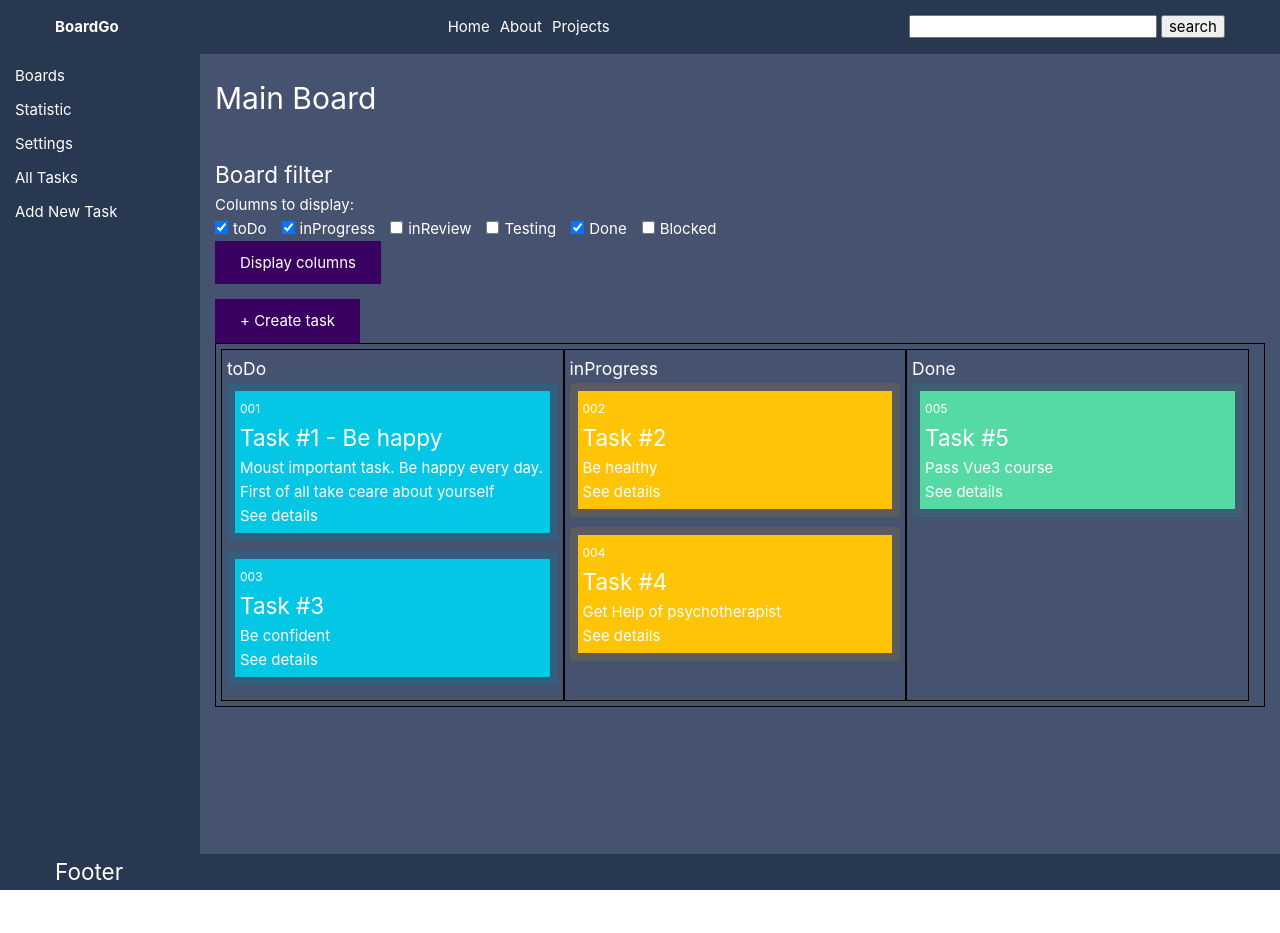
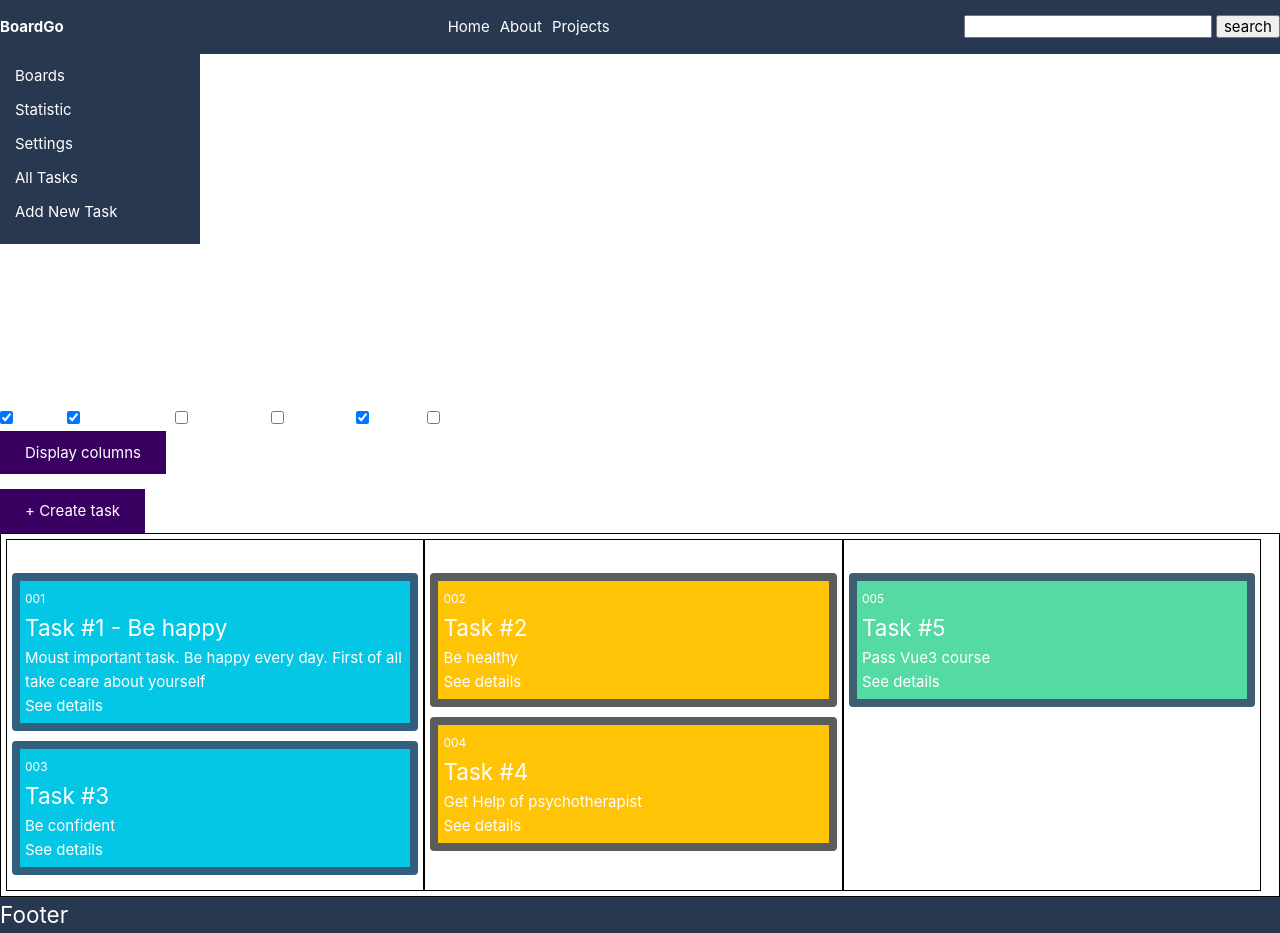
Before and after one commit to 0smir/vue-dashboard-demo, a Vue app: page / in a window 1280 px wide. Before the commit the page ends 890 px from the top, so only its background shows below. Built offline with nearby package versions, Linux system fonts and the light colour scheme.

Commit message:
add Icons template and add corrects to styles link (turn to scss)

```diff
--- a/src/App.vue
+++ b/src/App.vue
@@ -24,22 +24,4 @@ export default {
 }
 </script>
 
-<style>
-.layout {
-  display: flex;
-  flex-wrap: wrap;
-}
-
-.container {
-  margin: 0 auto;
-  max-width: 1200px;
-  padding: 0 15px;
-}
-
-main {
-  height: 100%;
-  min-height: 100vh;
-  background-color: #465370;
-  width: calc(100% - 200px);
-}
-</style>
+<style lang="scss"></style>
```
